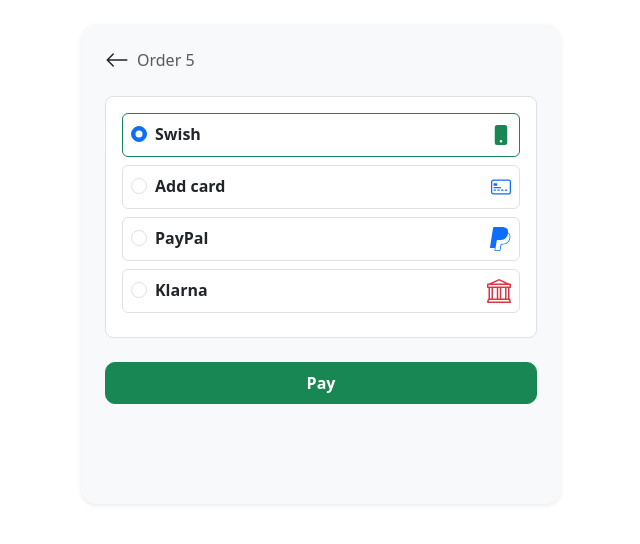
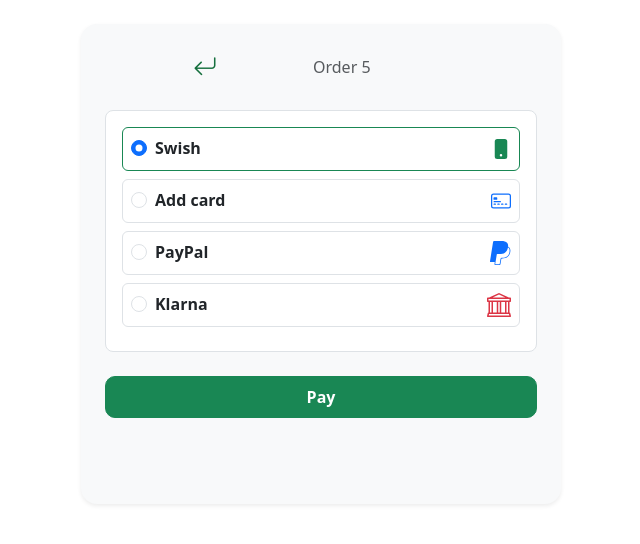
Before and after one commit to MMTTSEC/Orderapp, a React (Vite) app: page /order-payment in a window 1280 px wide. Shown: the top 544 px of the page, without its empty margins (319-959 px from the left). Built offline with nearby package versions, Linux system fonts and the light colour scheme; a web font is replaced by a local one.

Commit message:
Refactor OrderPayment component to replace back navigation icon

```diff
--- a/src/pages/order-pages/OrderPayment.tsx
+++ b/src/pages/order-pages/OrderPayment.tsx
@@ -1,6 +1,6 @@
 // src/pages/order-pages/OrderPayment.tsx
 import { useState } from "react";
-import { BsArrowLeft, BsCreditCard2Front, BsPaypal, BsBank, BsPhoneFill } from "react-icons/bs";
+import { BsCreditCard2Front, BsPaypal, BsBank, BsPhoneFill } from "react-icons/bs";
 import "bootstrap/dist/css/bootstrap.min.css";
 OrderPayment.route = {
   path: '/order-payment'
@@ -12,7 +12,21 @@ export default function OrderPayment() {
     <div className="container py-4">
       <div className="mx-auto bg-light p-4 rounded-4 shadow-sm w-100" style={{ maxWidth: "480px", minHeight: "480px" }}>
         <div className="d-flex align-items-center mb-4">
-          <BsArrowLeft size={24} className="me-2" />
+          <button
+            type="button"
+            className="btn p-0 me-2"
+            aria-label="Go back"
+            style={{ color: "var(--color-primary)", background: "transparent" }}
+            onClick={() => {
+              if (window.history.length > 1) {
+                window.history.back();
+              } else {
+                window.location.href = "/order-display";
+              }
+            }}
+          >
+            <i className="bi bi-arrow-return-left fs-4"></i>
+          </button>
           <span className="text-muted">Order 5</span>
         </div>
 
```
